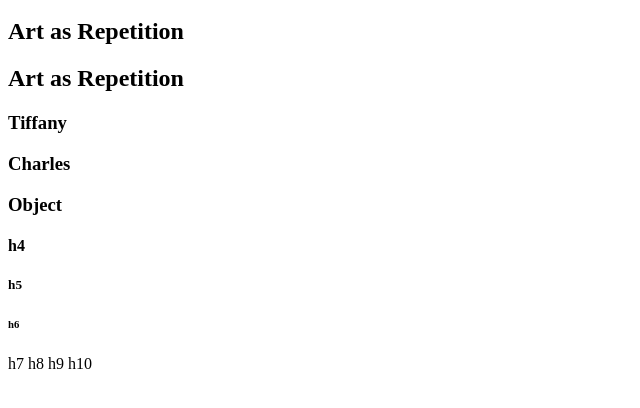
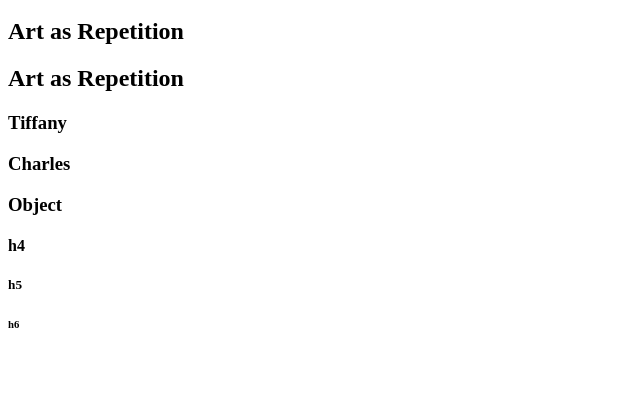
Before and after one commit to tiffglock/sample_website, a plain HTML site: page index.html in a window 1280 px wide. Shown: the part 120-528 px from the top of the page, without its empty margins (0-640 px from the left). Drawn offline with Linux system fonts and the light colour scheme.

Commit message:
Clean headings past h6

```diff
--- a/index.html
+++ b/index.html
@@ -17,8 +17,4 @@
     <h4>h4</h4>
     <h5>h5</h5>
     <h6>h6</h6>
-    <h7>h7</h7>
-    <h8>h8</h8>
-    <h9>h9</h9>
-    <h10>h10</h10>
-    </html>
+</html>
```
